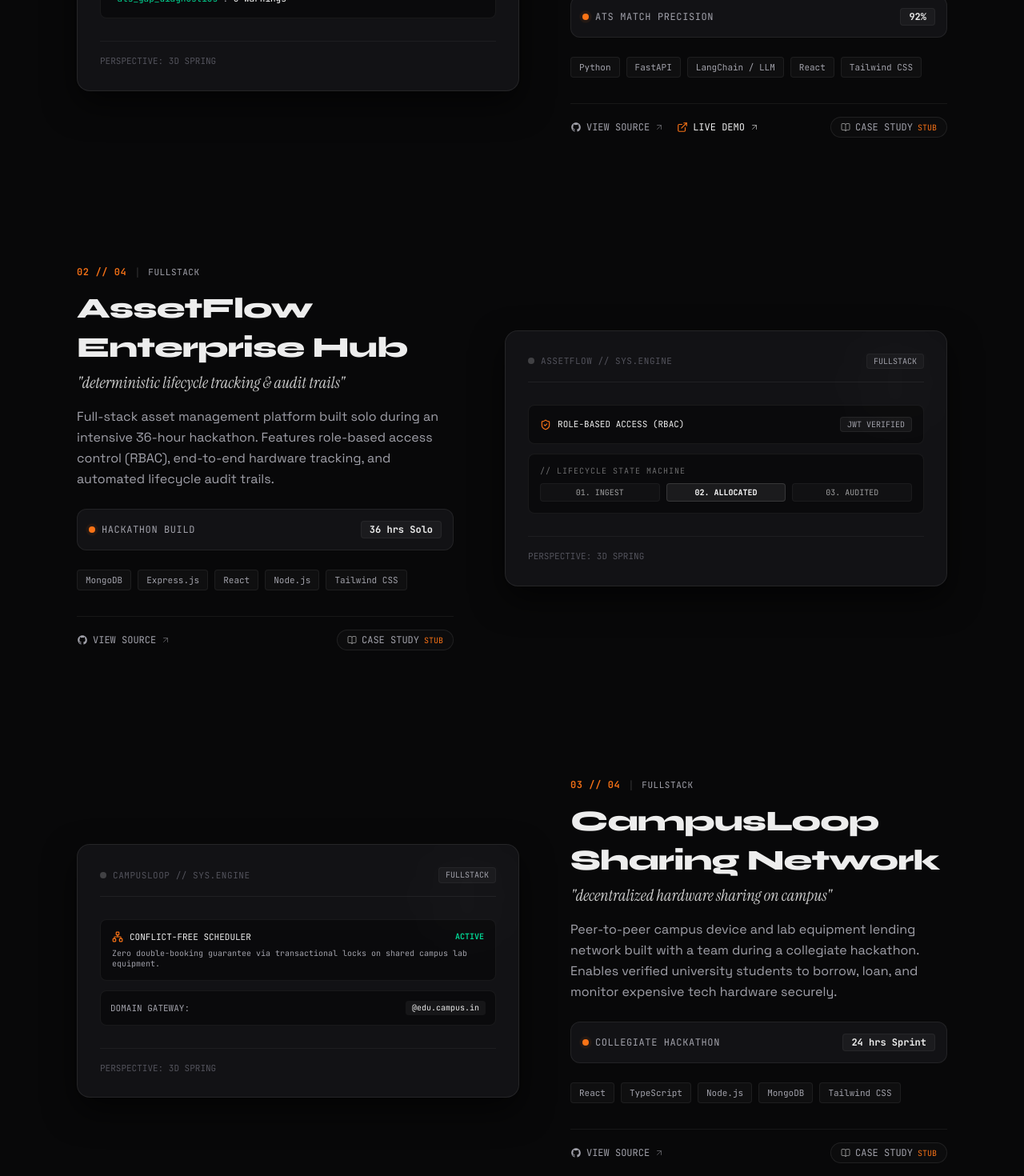
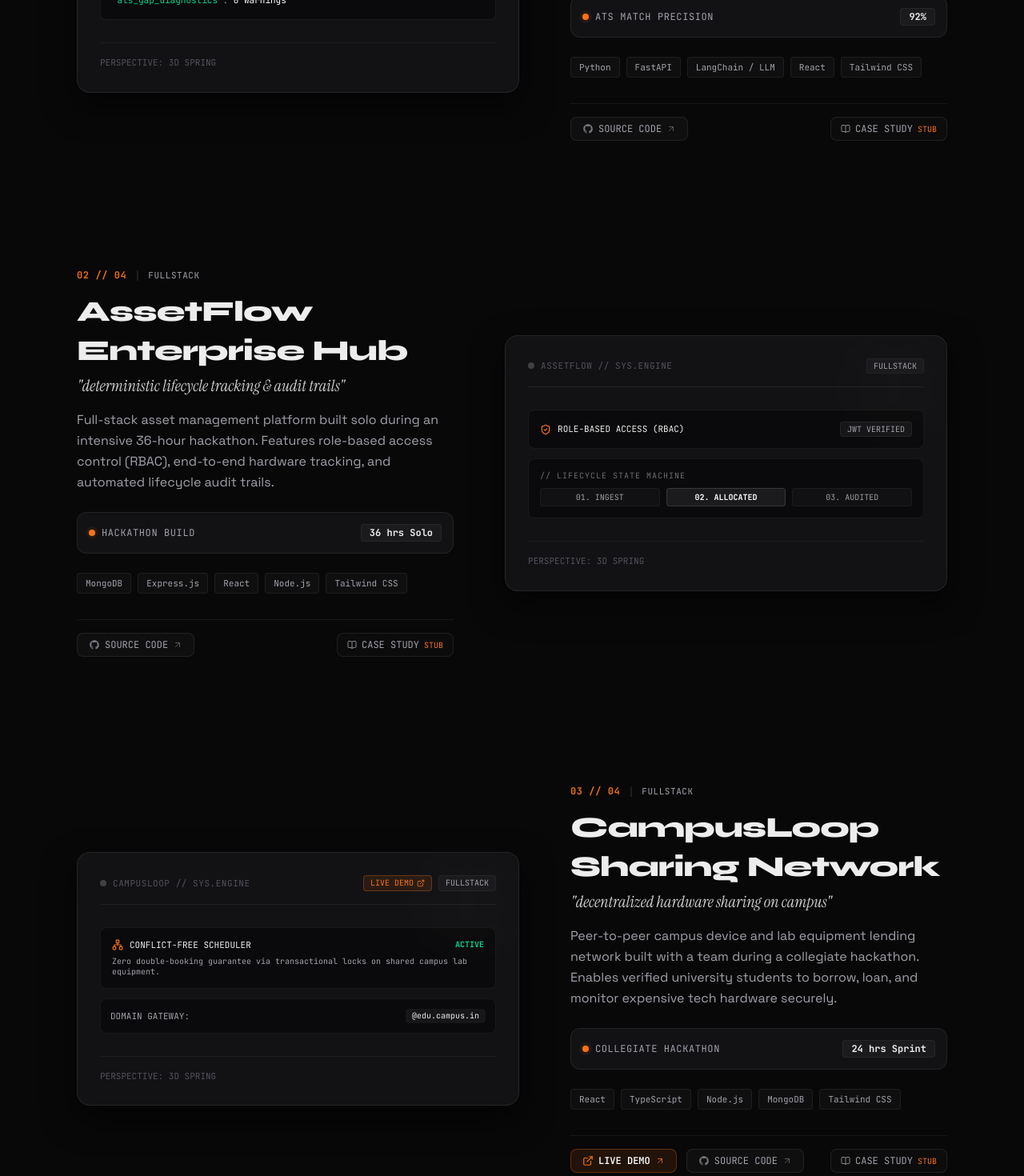
Before and after one commit to sanjaycodes-code/Portfolio, a React (Vite) app: page / in a window 1280 px wide. Shown: the part 1800-3270 px from the top of the page at 80% size. Built offline with nearby package versions, Linux system fonts and the light colour scheme.

Commit message:
fix(links): attach real live link for CampusLoop, enhance action buttons, add live demo badge to card header

```diff
--- a/src/components/sections/FeaturedProjects.tsx
+++ b/src/components/sections/FeaturedProjects.tsx
@@ -124,36 +124,36 @@ export function FeaturedProjects() {
                 </div>
 
                 {/* Action Links & Case Study Stub Trigger */}
-                <div className="flex flex-wrap items-center gap-4 pt-4 border-t border-white/[0.06]">
+                <div className="flex flex-wrap items-center gap-3 pt-4 border-t border-white/[0.06]">
+                  {/* Live Demo (Priority CTA with orange micro-accent border) */}
+                  {project.liveDemoUrl && (
+                    <a
+                      href={project.liveDemoUrl}
+                      target="_blank"
+                      rel="noopener noreferrer"
+                      aria-label={`Open live demo for ${project.title}`}
+                      className="font-mono text-xs text-white hover:text-white flex items-center gap-1.5 px-3.5 py-1.5 rounded-lg bg-[#F97316]/10 hover:bg-[#F97316]/20 border border-[#F97316]/30 hover:border-[#F97316]/60 transition-all shadow-sm group"
+                    >
+                      <ExternalLink className="w-3.5 h-3.5 text-[#F97316]" />
+                      <span className="font-semibold">LIVE DEMO</span>
+                      <ArrowUpRight className="w-3 h-3 text-[#F97316] opacity-80 group-hover:translate-x-0.5 group-hover:-translate-y-0.5 transition-transform" />
+                    </a>
+                  )}
+
                   {/* GitHub Repo */}
                   {project.githubUrl && (
                     <a
                       href={project.githubUrl}
                       target="_blank"
-                      rel="noreferrer"
+                      rel="noopener noreferrer"
                       aria-label={`View ${project.title} on GitHub`}
-                      className="font-mono text-xs text-[#A1A1AA] hover:text-white flex items-center gap-1.5 transition-colors group"
+                      className="font-mono text-xs text-[#A1A1AA] hover:text-white flex items-center gap-1.5 px-3.5 py-1.5 rounded-lg bg-white/[0.03] hover:bg-white/[0.08] border border-white/[0.08] hover:border-white/[0.2] transition-all group"
                     >
-                      <svg className="w-3.5 h-3.5 fill-current" viewBox="0 0 24 24" aria-hidden="true">
+                      <svg className="w-3.5 h-3.5 fill-current opacity-70 group-hover:opacity-100" viewBox="0 0 24 24" aria-hidden="true">
                         <path fillRule="evenodd" clipRule="evenodd" d="M12 2C6.477 2 2 6.484 2 12.017c0 4.425 2.865 8.18 6.839 9.504.5.092.682-.217.682-.483 0-.237-.008-.868-.013-1.703-2.782.605-3.369-1.343-3.369-1.343-.454-1.158-1.11-1.466-1.11-1.466-.908-.62.069-.608.069-.608 1.003.07 1.53 1.032 1.53 1.032.892 1.53 2.341 1.088 2.91.832.092-.647.35-1.088.636-1.338-2.22-.253-4.555-1.113-4.555-4.951 0-1.093.39-1.988 1.029-2.688-.103-.253-.446-1.272.098-2.65 0 0 .84-.27 2.75 1.026A9.564 9.564 0 0112 6.844c.85.004 1.705.115 2.504.337 1.909-1.296 2.747-1.027 2.747-1.027.546 1.379.202 2.398.1 2.651.64.7 1.028 1.595 1.028 2.688 0 3.848-2.339 4.695-4.566 4.943.359.309.678.92.678 1.855 0 1.338-.012 2.419-.012 2.747 0 .268.18.58.688.482A10.019 10.019 0 0022 12.017C22 6.484 17.522 2 12 2z" />
                       </svg>
-                      <span>VIEW SOURCE</span>
-                      <ArrowUpRight className="w-3 h-3 opacity-50 group-hover:opacity-100 transition-opacity" />
-                    </a>
-                  )}
-
-                  {/* Live Demo (if available in data) */}
-                  {project.liveDemoUrl && (
-                    <a
-                      href={project.liveDemoUrl}
-                      target="_blank"
-                      rel="noreferrer"
-                      aria-label={`Open live demo for ${project.title}`}
-                      className="font-mono text-xs text-[#EDEDED] hover:text-white flex items-center gap-1.5 transition-colors group"
-                    >
-                      <ExternalLink className="w-3.5 h-3.5 text-[#F97316]" />
-                      <span>LIVE DEMO</span>
-                      <ArrowUpRight className="w-3 h-3 opacity-60 group-hover:opacity-100 transition-opacity" />
+                      <span>SOURCE CODE</span>
+                      <ArrowUpRight className="w-3 h-3 opacity-50 group-hover:opacity-100 group-hover:translate-x-0.5 group-hover:-translate-y-0.5 transition-transform" />
                     </a>
                   )}
 
@@ -164,7 +164,7 @@ export function FeaturedProjects() {
                       e.preventDefault()
                       alert(`Case Study for "${project.title}" will expand in Phase 4/5. Route stub: /case-study/${project.id}`)
                     }}
-                    className="font-mono text-xs text-[#A1A1AA] hover:text-[#EDEDED] flex items-center gap-1.5 px-3 py-1 rounded-full border border-white/[0.08] hover:border-white/[0.2] bg-white/[0.02] transition-all ml-auto"
+                    className="font-mono text-xs text-[#A1A1AA] hover:text-[#EDEDED] flex items-center gap-1.5 px-3 py-1.5 rounded-lg border border-white/[0.08] hover:border-white/[0.2] bg-white/[0.02] hover:bg-white/[0.05] transition-all sm:ml-auto"
                   >
                     <BookOpen className="w-3 h-3 text-white/50" />
                     <span>CASE STUDY</span>
--- a/src/components/ui/ProjectCard.tsx
+++ b/src/components/ui/ProjectCard.tsx
@@ -3,7 +3,8 @@ import { motion, useMotionValue, useSpring, useTransform } from 'framer-motion'
 import { useIsMobile } from '../../hooks/useIsMobile'
 import { useReducedMotion } from '../../hooks/useReducedMotion'
 import type { Project } from '../../types'
-import { Network, ShieldCheck, Sparkles, BarChart3 } from 'lucide-react'
+import { Network, ShieldCheck, Sparkles, BarChart3, ExternalLink } from 'lucide-react'
+
 
 
 
@@ -213,9 +214,23 @@ export function ProjectCard({ project }: ProjectCardProps) {
             </span>
           </div>
 
-          <span className="font-mono text-[10px] text-[#A1A1AA] px-2 py-0.5 rounded bg-white/[0.03] border border-white/[0.04] uppercase">
-            {project.category}
-          </span>
+          <div className="flex items-center gap-2">
+            {project.liveDemoUrl && (
+              <a
+                href={project.liveDemoUrl}
+                target="_blank"
+                rel="noopener noreferrer"
+                onClick={(e) => e.stopPropagation()}
+                className="inline-flex items-center gap-1 font-mono text-[10px] text-[#F97316] bg-[#F97316]/10 hover:bg-[#F97316]/20 border border-[#F97316]/30 px-2 py-0.5 rounded transition-colors"
+              >
+                <span>LIVE DEMO</span>
+                <ExternalLink className="w-2.5 h-2.5" />
+              </a>
+            )}
+            <span className="font-mono text-[10px] text-[#A1A1AA] px-2 py-0.5 rounded bg-white/[0.03] border border-white/[0.04] uppercase">
+              {project.category}
+            </span>
+          </div>
         </div>
 
         {/* Project Specific Technical Visual Container */}
--- a/src/data/projects.ts
+++ b/src/data/projects.ts
@@ -21,7 +21,6 @@ export const PROJECTS: Project[] = [
     techStack: ['Python', 'FastAPI', 'LangChain / LLM', 'React', 'Tailwind CSS'],
     category: 'ai-ml',
     githubUrl: 'https://github.com/sanjay',
-    liveDemoUrl: 'https://resume-analyzer.demo',
     compositionTiltDeg: -2.0
   },
   {
@@ -66,6 +65,7 @@ export const PROJECTS: Project[] = [
     techStack: ['React', 'TypeScript', 'Node.js', 'MongoDB', 'Tailwind CSS'],
     category: 'fullstack',
     githubUrl: 'https://github.com/sanjay',
+    liveDemoUrl: 'https://campus-loop-ten.vercel.app/',
     compositionTiltDeg: -1.8
   },
   {
```
